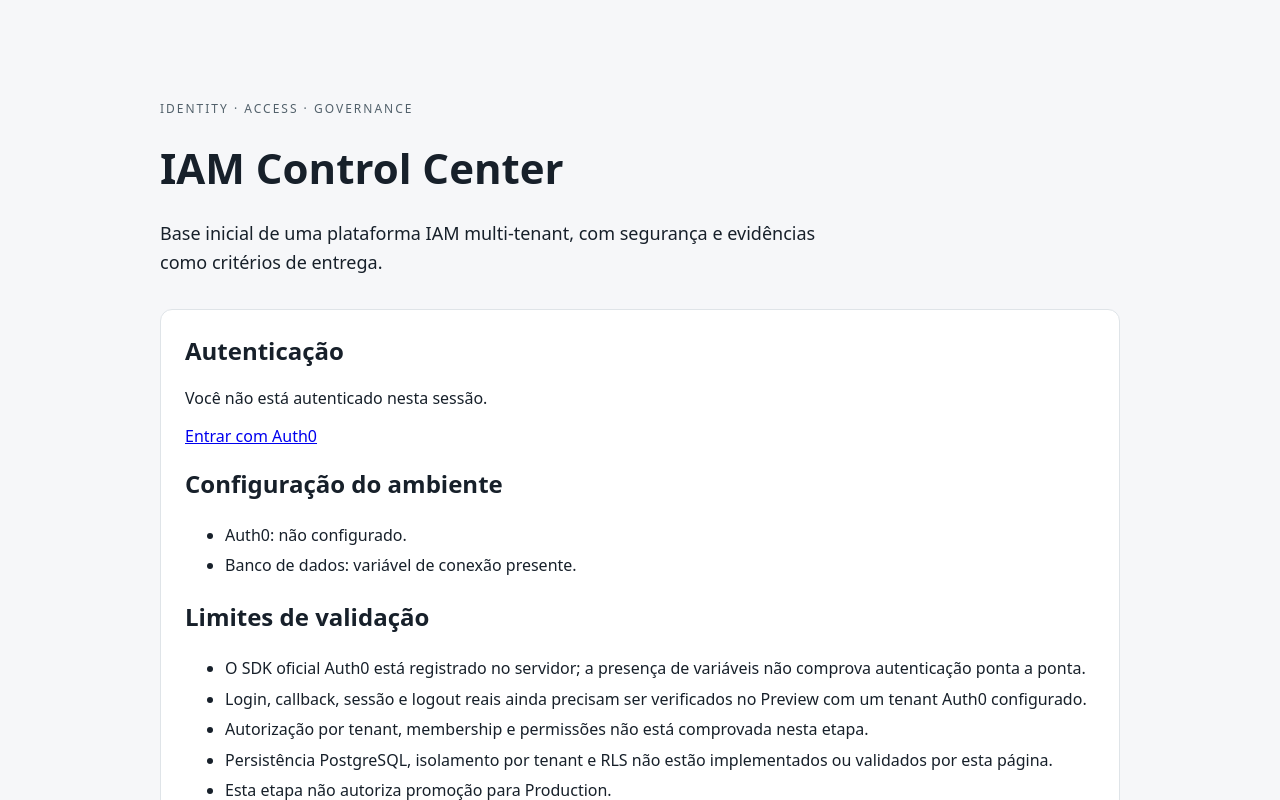
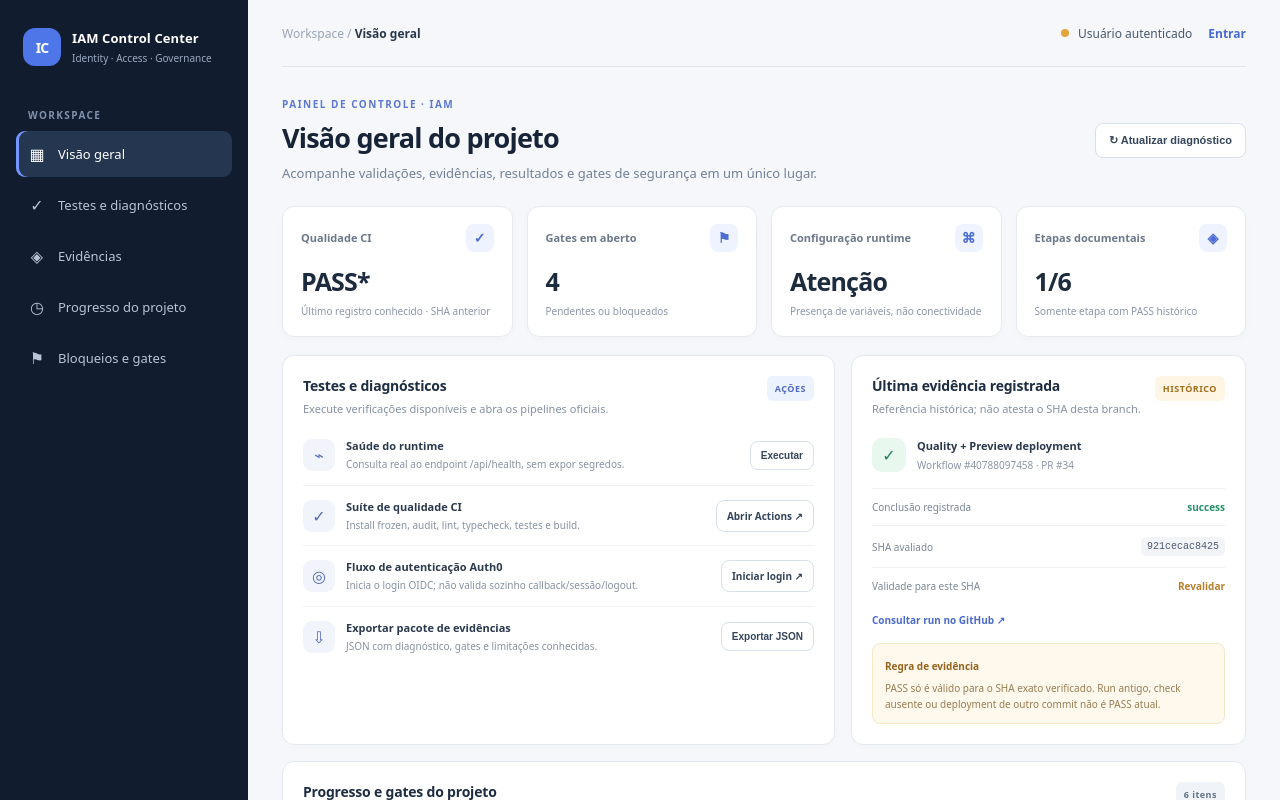
Before and after one commit to alexoaraujo/iam-control-center-new, a Next.js app in the folder apps/web/: page / in a window 1280 px wide. Shown: the top 800 px of the page. Built offline with nearby package versions, Linux system fonts and the light colour scheme; no server answers.

Commit message:
feat(dashboard): replace landing page with interactive operational dashboard

```diff
--- a/apps/web/src/app/page.tsx
+++ b/apps/web/src/app/page.tsx
@@ -1,6 +1,8 @@
-import Link from "next/link";
 import { auth0 } from "../lib/auth0";
 import { getPublicRuntimeStatus } from "../lib/env";
+import Dashboard from "./dashboard";
+
+export const dynamic = "force-dynamic";
 
 export default async function HomePage() {
   const session = await auth0.getSession();
@@ -9,88 +11,11 @@ export default async function HomePage() {
     session?.user?.name ?? session?.user?.email ?? "Usuário autenticado";
 
   return (
-    <main style={{ maxWidth: 960, margin: "64px auto", padding: 24 }}>
-      <p
-        style={{
-          fontSize: 12,
-          letterSpacing: 2,
-          textTransform: "uppercase",
-          color: "#52616b",
-        }}
-      >
-        Identity · Access · Governance
-      </p>
-      <h1 style={{ fontSize: 42, lineHeight: 1.1 }}>IAM Control Center</h1>
-      <p style={{ fontSize: 18, maxWidth: 680, lineHeight: 1.6 }}>
-        Base inicial de uma plataforma IAM multi-tenant, com segurança e
-        evidências como critérios de entrega.
-      </p>
-
-      <section
-        style={{
-          marginTop: 32,
-          background: "#fff",
-          border: "1px solid #dfe4e8",
-          borderRadius: 12,
-          padding: 24,
-        }}
-      >
-        <h2 style={{ marginTop: 0 }}>Autenticação</h2>
-        {session ? (
-          <>
-            <p role="status">Sessão Auth0 ativa para {userLabel}.</p>
-            <p>
-              <Link href="/auth/logout">Sair</Link>
-            </p>
-          </>
-        ) : (
-          <>
-            <p>Você não está autenticado nesta sessão.</p>
-            <p>
-              <Link href="/auth/login">Entrar com Auth0</Link>
-            </p>
-          </>
-        )}
-
-        <h2>Configuração do ambiente</h2>
-        <ul style={{ lineHeight: 1.9 }}>
-          <li>
-            Auth0:{" "}
-            {runtimeStatus.authConfigured
-              ? "variáveis necessárias presentes"
-              : "não configurado"}.
-          </li>
-          <li>
-            Banco de dados:{" "}
-            {runtimeStatus.databaseConfigured
-              ? "variável de conexão presente"
-              : "não configurado"}.
-          </li>
-        </ul>
-
-        <h2>Limites de validação</h2>
-        <ul style={{ lineHeight: 1.9 }}>
-          <li>
-            O SDK oficial Auth0 está registrado no servidor; a presença de
-            variáveis não comprova autenticação ponta a ponta.
-          </li>
-          <li>
-            Login, callback, sessão e logout reais ainda precisam ser
-            verificados no Preview com um tenant Auth0 configurado.
-          </li>
-          <li>
-            Autorização por tenant, membership e permissões não está
-            comprovada nesta etapa.
-          </li>
-          <li>
-            Persistência PostgreSQL, isolamento por tenant e RLS não estão
-            implementados ou validados por esta página.
-          </li>
-          <li>
-            Esta etapa não autoriza promoção para Production.
-          </li>
-        </ul>
-      </section>
-    </main>
+    <Dashboard
+      userLabel={userLabel}
+      authenticated={Boolean(session)}
+      authConfigured={runtimeStatus.authConfigured}
+      databaseConfigured={runtimeStatus.databaseConfigured}
+    />
   );
 }
```
